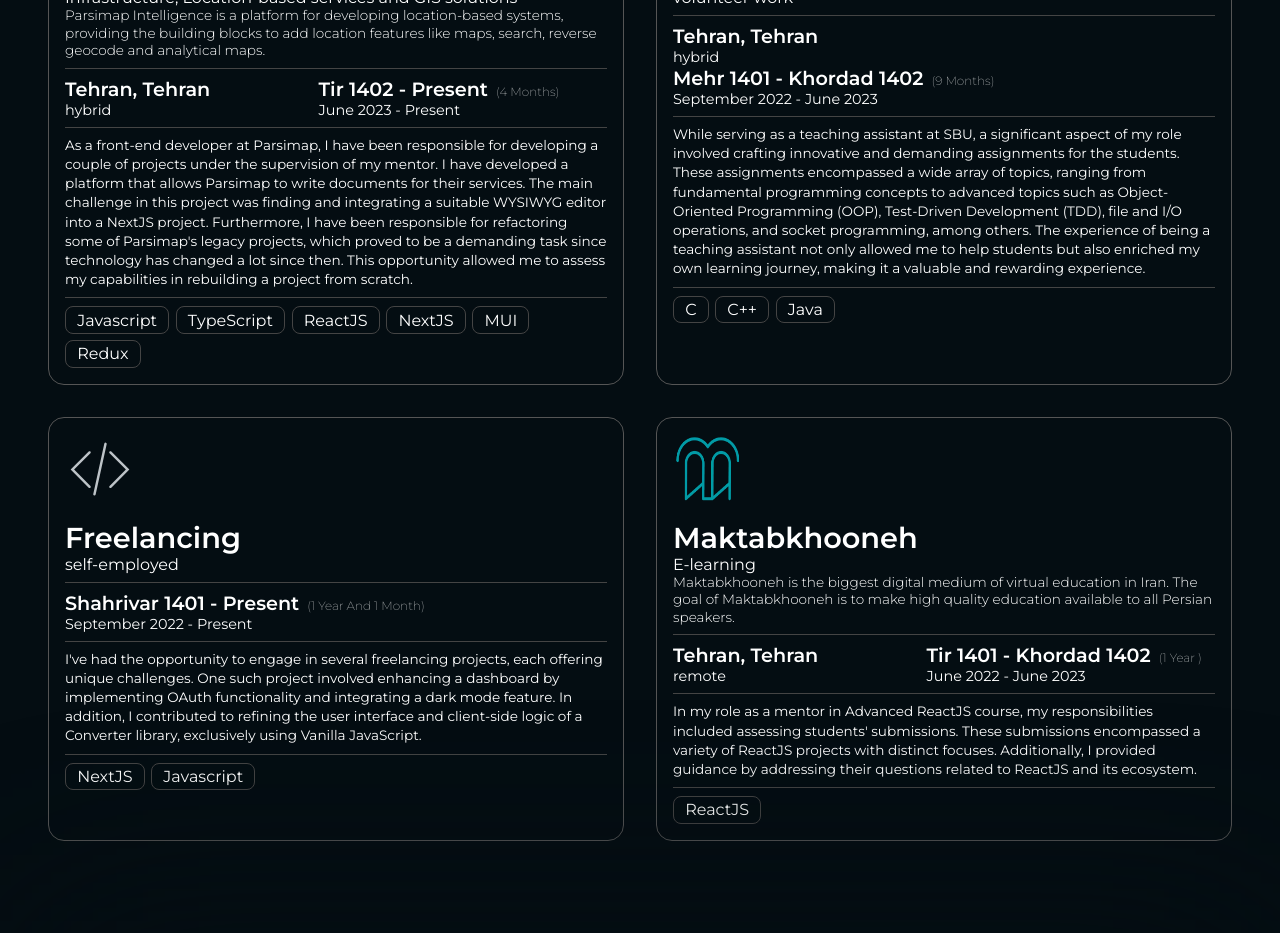
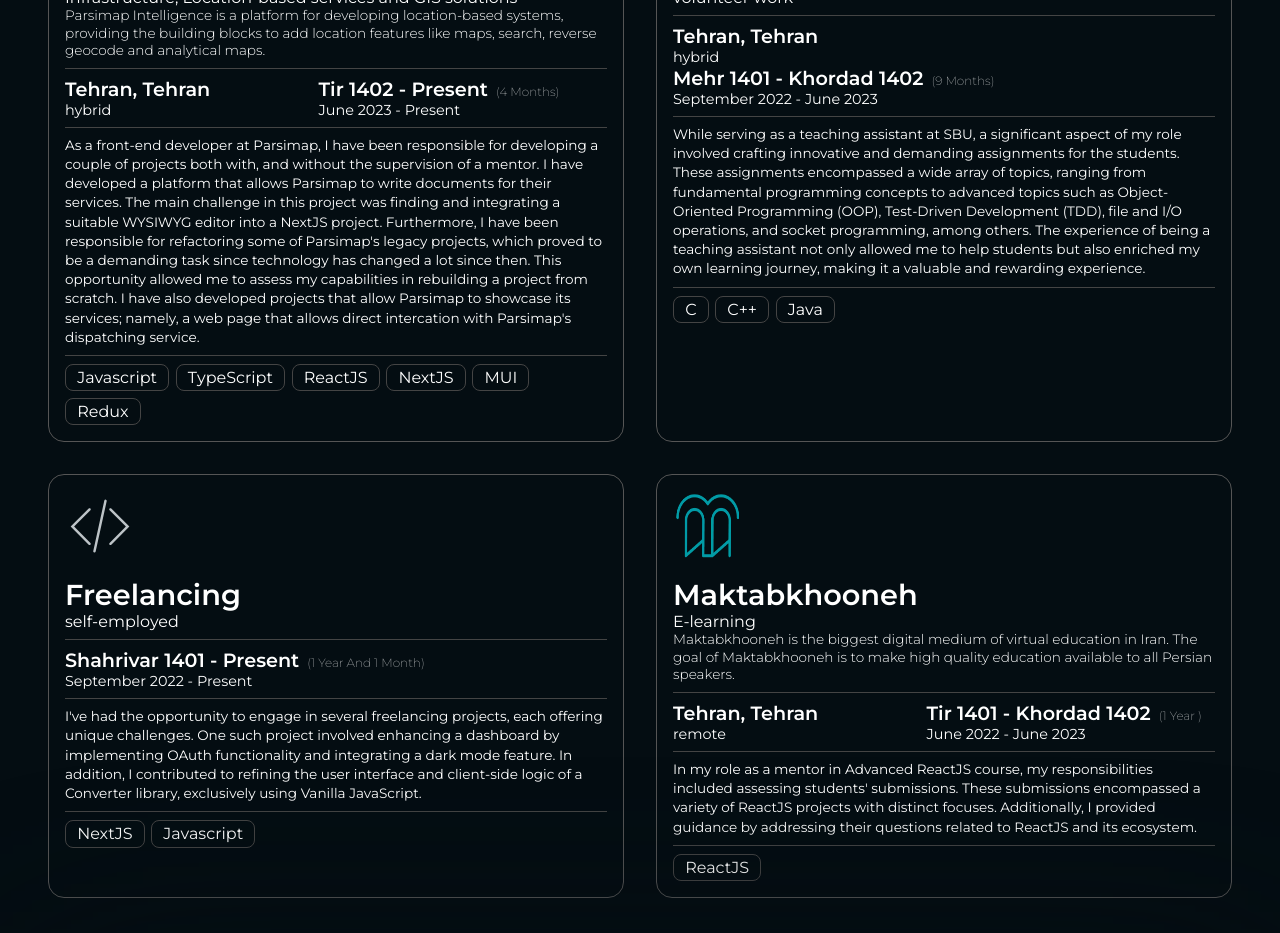
Before and after one commit to alivarastepour/Who_Am_I, a Next.js app: page / in a window 1280 px wide. Shown: the part 2640-3573 px from the top of the page. Built offline with nearby package versions, Linux system fonts and the light colour scheme.

Commit message:
Update data.ts

```diff
--- a/components/Experience/data.ts
+++ b/components/Experience/data.ts
@@ -40,7 +40,7 @@ export const EXPERIENCE_DATA: IExperienceDataItem[] = [
       type: "hybrid",
     },
     description:
-      "As a front-end developer at Parsimap, I have been responsible for developing a couple of projects under the supervision of my mentor. I have developed a platform that allows Parsimap to write documents for their services. The main challenge in this project was finding and integrating a suitable WYSIWYG editor into a NextJS project. Furthermore, I have been responsible for refactoring some of Parsimap's legacy projects, which proved to be a demanding task since technology has changed a lot since then. This opportunity allowed me to assess my capabilities in rebuilding a project from scratch.",
+      "As a front-end developer at Parsimap, I have been responsible for developing a couple of projects both with, and without the supervision of a mentor. I have developed a platform that allows Parsimap to write documents for their services. The main challenge in this project was finding and integrating a suitable WYSIWYG editor into a NextJS project. Furthermore, I have been responsible for refactoring some of Parsimap's legacy projects, which proved to be a demanding task since technology has changed a lot since then. This opportunity allowed me to assess my capabilities in rebuilding a project from scratch. I have also developed projects that allow Parsimap to showcase its services; namely, a web page that allows direct intercation with Parsimap's dispatching service.",
     techStack: [
       "Javascript",
       "TypeScript",
```
